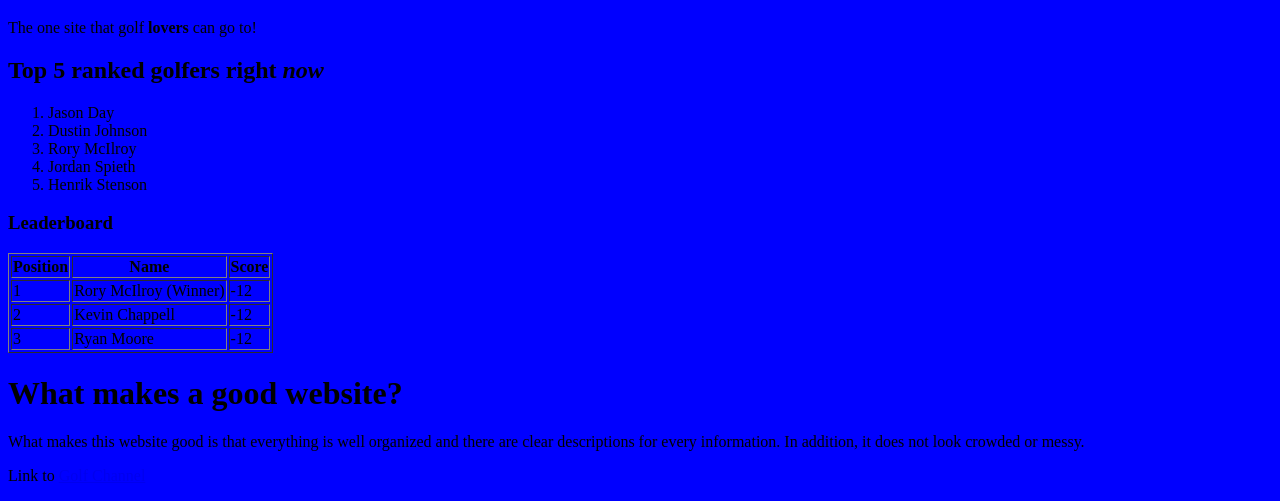
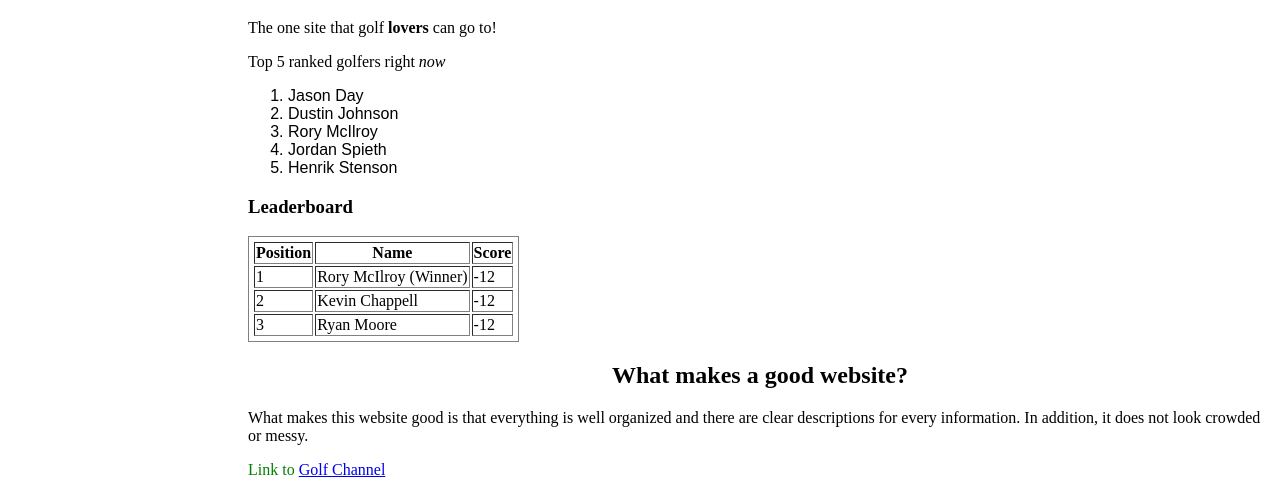
Before and after one commit to charleslim88/charleslim88.github.io, a plain HTML site: page index.html in a window 1280 px wide. Shown: the part 442-943 px from the top of the page. After the commit the page ends 921 px from the top, so only its background shows below. Drawn offline with Linux system fonts and the light colour scheme.

Commit message:
end of solo challenge

```diff
--- a/index.html
+++ b/index.html
@@ -17,14 +17,16 @@
 
 <p>The one site that golf <strong>lovers</strong> can go to!</p>
 
+<section
 <h2>Top 5 ranked golfers right <em>now</em> </h2>
-<ol>
+<ol class="ol">
 	<li>Jason Day</li>
 	<li>Dustin Johnson</li>
 	<li>Rory McIlroy</li>
 	<li>Jordan Spieth</li>
 	<li>Henrik Stenson</li>
 </ol>
+</section>
 
 <h3>Leaderboard</h3>
 
@@ -53,11 +55,15 @@
 
 </table>
 
+<section id="Good-Website">
 <h1>What makes a good website?</h1>
 
 	<p>What makes this website good is that everything is well organized and there are clear descriptions for every information. In addition, it does not look crowded or messy.</p>
+</section>
 
+<section id="Link">
 <p>Link to <a href="http://www.golfchannel.com/"> Golf Channel</a> </p>
+</section>
 
 </body>
 </html>
--- a/styles.css
+++ b/styles.css
@@ -1,3 +1,31 @@
 body {
-	background: blue
+	background: white;
+	position: absolute;
+    right: 0;
+    bottom: 0;
+    top: 0;
+    width: 80%;
 }
+
+table {
+	padding: 3px;
+	border-style: solid;
+}
+
+#Good-Website h1{
+	text-align: center;
+}
+
+.ol {
+	font-family: arial;
+}
+#Link p{
+	color: green;
+}
+
+@media screen and (max-width: 300px) {
+  body {
+  	background: lightblue;
+    font-size: 10px;
+  }
+}
```
Also changed, not shown: golfcourses.html (+1 -1 lines).
